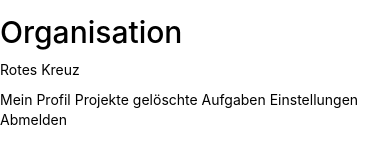
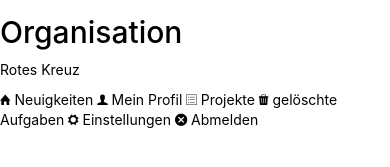
Before and after one commit to CooperativeActivities/crac-ionic, a website: page www/index.html in a window 390 px wide. Shown: the part 93-260 px from the top of the page. Drawn offline with Linux system fonts and the light colour scheme; some packages are replaced by stand-ins of ours; files that its build step writes are made by us from their sources; files whose address does not match are found by name.

Commit message:
-- sidebar --dopl

```diff
--- a/www/index.html
+++ b/www/index.html
@@ -60,11 +60,12 @@
                         <h2>Organisation</h2>
                         <p>Rotes Kreuz</p>
                     </ion-item>
-                    <ion-item ui-sref="meinProfil" menu-close="" data-componentid="list-item5">Mein Profil</ion-item>
-                    <ion-item ui-sref="organisation" menu-close="" data-componentid="list-item6">Projekte</ion-item>
-                    <ion-item ui-sref="gelSchteAufgaben" menu-close="" data-componentid="list-item7">gelöschte Aufgaben</ion-item>
-                    <ion-item ui-sref="einstellungen" menu-close="" data-componentid="list-item8">Einstellungen</ion-item>
-                    <ion-item ui-sref="login" menu-close="" data-componentid="list-item9">Abmelden</ion-item>
+                    <ion-item ui-sref="tabsController.neuigkeiten" menu-close="" data-componentid="list-item10"><i class="icon ion-home"></i> Neuigkeiten</ion-item>
+                    <ion-item ui-sref="meinProfil" menu-close="" data-componentid="list-item5"><i class="icon ion-person"></i> Mein Profil</ion-item>
+                    <ion-item ui-sref="organisation" menu-close="" data-componentid="list-item6"><i class="icon ion-ios-list-outline"></i> Projekte</ion-item>
+                    <ion-item ui-sref="gelSchteAufgaben" menu-close="" data-componentid="list-item7"><i class="icon ion-trash-a"></i> gelöschte Aufgaben</ion-item>
+                    <ion-item ui-sref="einstellungen" menu-close="" data-componentid="list-item8"><i class="icon ion-gear-a"></i> Einstellungen</ion-item>
+                    <ion-item ui-sref="login" menu-close="" data-componentid="list-item9"><i class="icon ion-close-circled"></i> Abmelden</ion-item>
                 </ion-list>
             </ion-content>
         </ion-side-menu>
```
